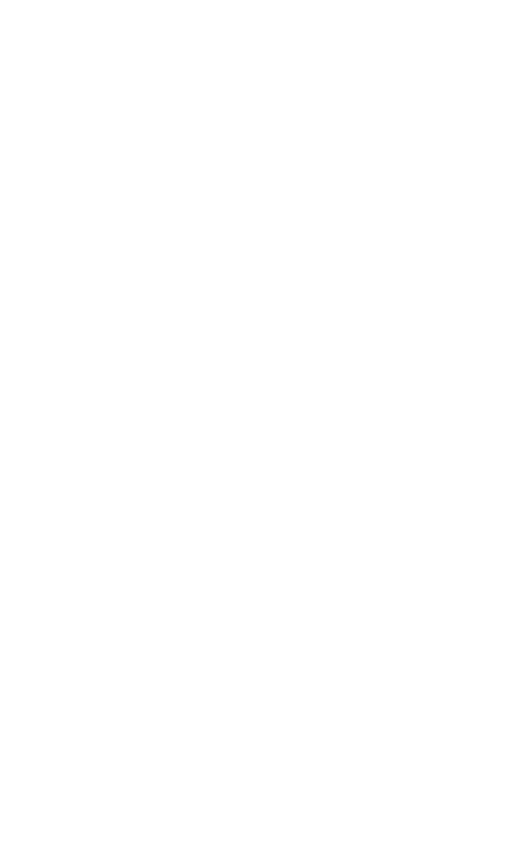
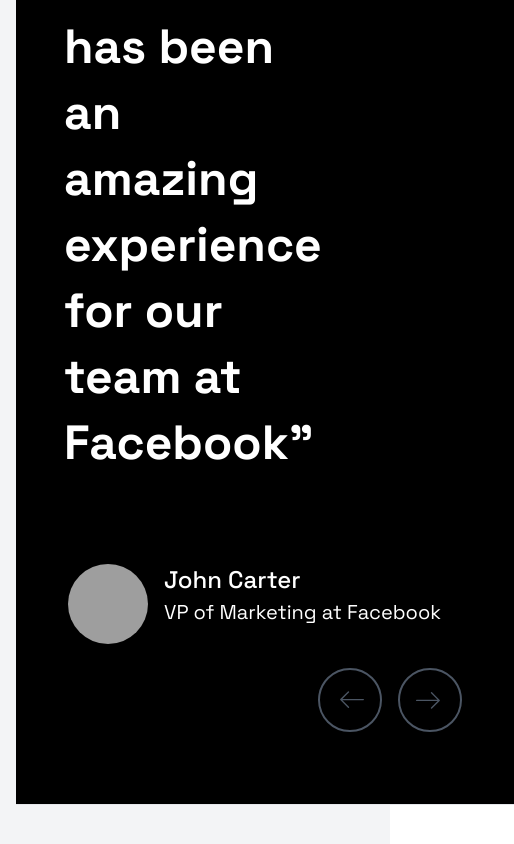
Before and after one commit to Prasanthso/sprintone, a React (Create React App) app: page / in a window 390 px wide. Shown: the part 9975-10819 px from the top of the page, 514 px wide, since content can reach past the window. Before the commit the page ends 9545 px from the top, so only its background shows below. Built offline with nearby package versions, Linux system fonts and the light colour scheme; grey boxes are pictures that could not be loaded.

Commit message:
10-09-2023

```diff
--- a/package.json
+++ b/package.json
@@ -8,6 +8,7 @@
     "@testing-library/user-event": "^13.5.0",
     "react": "^18.2.0",
     "react-dom": "^18.2.0",
+    "react-responsive-carousel": "^3.2.23",
     "react-router-dom": "^6.15.0",
     "react-scripts": "5.0.1",
     "react-scroll": "^1.8.9",
--- a/src/App.js
+++ b/src/App.js
@@ -5,6 +5,7 @@
 import Portfolio from "./Component/Portfolio";
 import Loading from "./Component/Loading";
 import Process from "./Component/Process";
+import Testimonials from "./Component/Testimonials";
 
 
 import "./index.css";
@@ -19,6 +20,7 @@
       <About />
       <Portfolio />
       <Process />
+      <Testimonials />
     </div>
   );
 }
--- a/src/Component/Header.js
+++ b/src/Component/Header.js
@@ -90,11 +90,20 @@
                 </li>
                 <li>
                   <a
-                    href="#"
+                    href="#process"
                     className="space-grotesk block hover:text-indigo-500 py-2 pl-3 pr-4 text-white text-lg  rounded md:bg-transparent md:p-0 dark:text-white md:dark:text-blue-500"
                     aria-current="page"
                   >
-                    Contact
+                    process
+                  </a>
+                </li>
+                <li>
+                  <a
+                    href="#testmonials"
+                    className="space-grotesk block hover:text-indigo-500 py-2 pl-3 pr-4 text-white text-lg  rounded md:bg-transparent md:p-0 dark:text-white md:dark:text-blue-500"
+                    aria-current="page"
+                  >
+                    Testmonials
                   </a>
                 </li>
                 <li>
--- a/src/Component/Process.js
+++ b/src/Component/Process.js
@@ -9,7 +9,7 @@
 const Process = () => {
   return (
     <div>
-      <section class="space-grotesk text-gray-600 body-font">
+      <section id="process"  class="space-grotesk text-gray-600 body-font">
         <div class="container px-5 py-24 mx-auto flex flex-wrap">
           <div class="mb-20">
             <div class="flex items-center mx-5  mb-10 pt-10 ">
@@ -22,7 +22,7 @@
               See how we works
             </h1>
           </div>
-          <div class="animate-slide-in-up flex flex-wrap -m-4">
+          <div class="animate-fade-out flex flex-wrap -m-4">
             <div class="p-4 lg:w-1/2 md:w-full ">
               <div class="flex border-2 border-black  p-8 sm:flex-row flex-col py-12 px-12">
                 <div class="flex-grow">
@@ -39,7 +39,7 @@
                 </div>
               </div>
             </div>
-            <div class="animate-slide-in-up p-4 lg:w-1/2 md:w-full ">
+            <div class="animate-fade-out p-4 lg:w-1/2 md:w-full ">
               <div class="flex border-2 border-black  p-8 sm:flex-row flex-col py-12 px-12">
                 <div class="flex-grow">
                   <h2 class="text-gray-900  mb-3 text-5xl font-bold">02</h2>
@@ -53,7 +53,7 @@
                 </div>
               </div>
             </div>
-            <div class="animate-slide-in-up p-4 lg:w-1/2 md:w-full ">
+            <div class="animate-fade-out p-4 lg:w-1/2 md:w-full ">
               <div class="flex border-2 border-black  p-8 sm:flex-row flex-col py-12 px-12">
                 <div class="flex-grow">
                   <h2 class="text-gray-900  mb-3 text-5xl font-bold">03</h2>
@@ -69,7 +69,7 @@
                 </div>
               </div>
             </div>
-            <div class="animate-slide-in-up p-4 lg:w-1/2 md:w-full ">
+            <div class="animate-fade-out p-4 lg:w-1/2 md:w-full ">
               <div class="flex border-2 border-black  p-8 sm:flex-row flex-col py-12 px-12">
                 <div class="flex-grow">
                   <h2 class="text-gray-900  mb-3 text-5xl font-bold">04</h2>
--- a/src/Component/Services.js
+++ b/src/Component/Services.js
@@ -1,7 +1,5 @@
 import React, { useState } from "react";
-import { useEffect } from "react";
 
-import { Parallax } from "react-scroll-parallax";
 import servicesimg1 from "../servicesimg1.png";
 import servicesimg2 from "../servicesimg2.png";
 import servicesimg3 from "../servicesimg3.png";
--- a/src/Component/Testimonials.js
+++ b/src/Component/Testimonials.js
@@ -0,0 +1,113 @@
+import React, { useState } from "react";
+
+const Testimonials = () => {
+  const testimonials = [
+    {
+      id: 1,
+      text: "Working with Webstudio has been an amazing experience for our team at Facebook",
+      author: "John Carter",
+      position: "VP of Marketing at Facebook",
+      image:
+        "https://flowbite.s3.amazonaws.com/blocks/marketing-ui/avatars/karen-nelson.png",
+    },
+    {
+      id: 2,
+      text: "What an excellent work! I highly recommend Webstudio for Design & Development services.",
+      author: "Sophie Moore",
+      position: "VP of Design at Pinterest",
+      image:
+        "https://flowbite.s3.amazonaws.com/blocks/marketing-ui/avatars/karen-nelson.png",
+    },
+    // Add more testimonials as needed
+  ];
+
+  const [activeIndex, setActiveIndex] = useState(0);
+
+  const handlePrev = () => {
+    setActiveIndex((prevIndex) =>
+      prevIndex === 0 ? testimonials.length - 1 : prevIndex - 1
+    );
+  };
+
+  const handleNext = () => {
+    setActiveIndex((prevIndex) =>
+      prevIndex === testimonials.length - 1 ? 0 : prevIndex + 1
+    );
+  };
+
+  const testimonial = testimonials[activeIndex];
+  return (
+    <div>
+      <section id="testmonials" class="space-grotesk bg-gray-100 dark:bg-gray-900">
+        <div class="py-8 px-4 mx-auto max-w-screen-xl  lg:py-16 lg:px-6">
+          <div class="w-full mb-20 ">
+            <div class="animate-fade-out flex items-center lg:mb-10">
+              <div class=" lg:w-24  w-12 border mb-4 mr-4 border-gray-600"></div>
+              <h4
+                class="max-w-2xl mb-4 text-xl  text-gray-800 font-extrabold tracking-tight leading-none m dark:text-white tracking-wide leading-normal	lg:leading-loose
+        "
+              >
+                TESTIMONIALS
+              </h4>
+            </div>
+            <h1 class="animate-fade-out text-4xl lg:text-7xl font-medium title-font mb-2 text-gray-900">
+              What our client say
+            </h1>
+          </div>
+          <div class="animate-fade-out grid mb-8 lg:mb-12 lg:grid-cols-1">
+            <figure class="flex flex-col  p-8  bg-black border-b border-gray-200 md:p-12 lg:border-r dark:bg-gray-800 dark:border-gray-700">
+              <blockquote class="mb-8 text-5xl ml-4 font-bold dark:text-gray-400">
+                <p class="my-4 pr-40 text-white leading-snug">
+                  “{testimonial.text}”
+                </p>
+              </blockquote>
+              <figcaption class="container px-5 py-10 mx-auto flex flex-wrap">
+                <img
+                  class="h-20 w-20 rounded-full"
+                  src={testimonial.image}
+                  alt={testimonial.author}
+                />
+                <div class="space-y-0.5 ml-4  font-medium dark:text-white text-left">
+                  <div class="text-2xl text-white">{testimonial.author}</div>
+                  <div class="text-sm text-xl font-normal text-white dark:text-gray-400">
+                    {testimonial.position}
+                  </div>
+                </div>
+                <div class="flex ml-auto md:mt-4 mt-6">
+                  <button
+                    onClick={handlePrev}
+                    class="border border-2 mr-4 hover:text-white hover:border-white text-gray-600 border-gray-600   p-4 rounded-full"
+                  >
+                    <svg
+                      xmlns="http://www.w3.org/2000/svg"
+                      fill="currentColor"
+                      class="w-7 h-7"
+                      viewBox="0 0 305 305"
+                    >
+                      <path d="M69.88 154.31l71.06 71.06a7.5 7.5 0 01-10.61 10.61l-83.18-83.18a7.5 7.5 0 010-10.61l83.18-83.18a7.5 7.5 0 0110.61 10.61l-71.06 71.06H297.5a7.5 7.5 0 010 15H69.88z" />
+                    </svg>
+                  </button>
+                  <button
+                    onClick={handleNext}
+                    class="border border-2 hover:text-white hover:border-white text-gray-600 border-gray-600 font-bold p-4 rounded-full"
+                  >
+                    <svg
+                      xmlns="http://www.w3.org/2000/svg"
+                      fill="currentColor"
+                      class="w-7 h-7"
+                      viewBox="0 0 305 305"
+                    >
+                      <path d="M235.12 150.69l-71.06-71.06a7.5 7.5 0 0110.61-10.61l83.18 83.18a7.5 7.5 0 010 10.61l-83.18 83.18a7.5 7.5 0 01-10.61-10.61l71.06-71.06H7.5a7.5 7.5 0 010-15h227.62z" />
+                    </svg>
+                  </button>
+                </div>
+              </figcaption>
+            </figure>
+          </div>
+        </div>
+      </section>
+    </div>
+  );
+};
+
+export default Testimonials;
```
Also changed, not shown: 1 other file (tests, documents, lock files or other folders).
